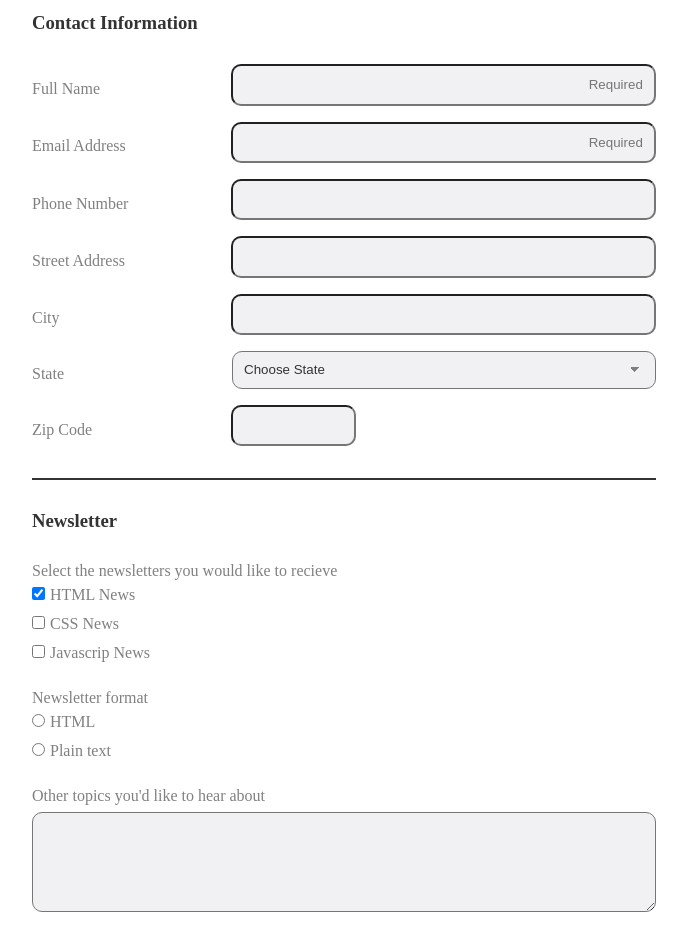
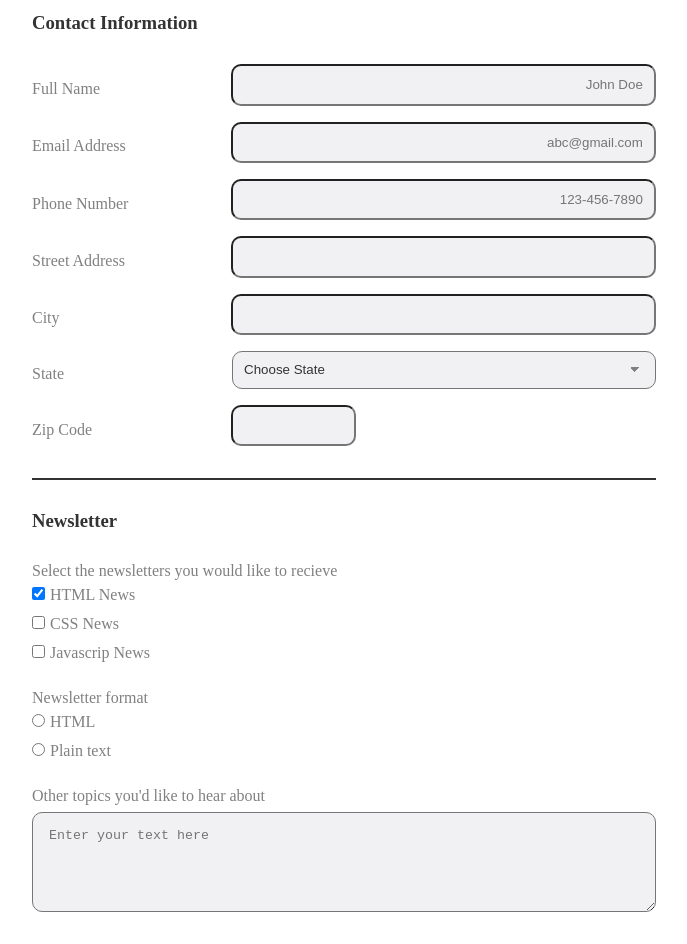
Before and after one commit to klwin/front-end-degree-project-3, a plain HTML site: page online_registration_v4/index.html in a window 1280 px wide. Shown: the part 200-1144 px from the top of the page, without its empty margins (296-983 px from the left). Drawn offline with Linux system fonts and the light colour scheme.

Commit message:
Final Changes

```diff
--- a/online_registration_v4/css/style.css
+++ b/online_registration_v4/css/style.css
@@ -114,9 +114,10 @@ input::placeholder {
 	text-align: right;
 }
 
-select:focus, input:focus {
+select:focus, input:focus, textarea:focus {
 	outline: none;
-	box-shadow: 0 0 0 1px blue;
+	box-shadow: 0 0 0 2px darkblue;
+	transition: box-shadow 1s;
 }
 
 .classic {
--- a/online_registration_v4/index.html
+++ b/online_registration_v4/index.html
@@ -22,15 +22,15 @@
 				<legend>Contact Information</legend>
 				<div class="flex-box">
 					<label for="name">Full Name</label>
-					<input type="text" id="name" name="user-name" placeholder="Required">
+					<input required type="text" id="name" name="user-name" placeholder="John Doe">
 				</div>
 				<div class="flex-box">
 					<label for="email">Email Address</label>
-					<input type="email" id="email" name="user-email" placeholder="Required">
+					<input required type="email" id="email" name="user-email" placeholder="abc@gmail.com">
 				</div>
 				<div class="flex-box">
 					<label for="phone">Phone Number</label>
-					<input type="tel" id="phone" name="user-phone">
+					<input required type="tel" id="phone" name="user-phone" placeholder="123-456-7890" pattern="\d{3}[\-]\d{3}[\-]\d{4}">
 				</div>
 				<div class="flex-box">
 					<label for="address">Street Address</label>
@@ -77,7 +77,7 @@
 			</fieldset>
 			<fieldset>
 				<label for="topic" class="second">Other topics you'd like to hear about</label>
-				<textarea id="topic" name="user-topic" form="info"></textarea>
+				<textarea id="topic" name="user-topic" form="info" placeholder="Enter your text here"></textarea>
 			</fieldset>
 			<button type="submit" form="info" value="Submit">Sign up</button>
 		</form>
```
